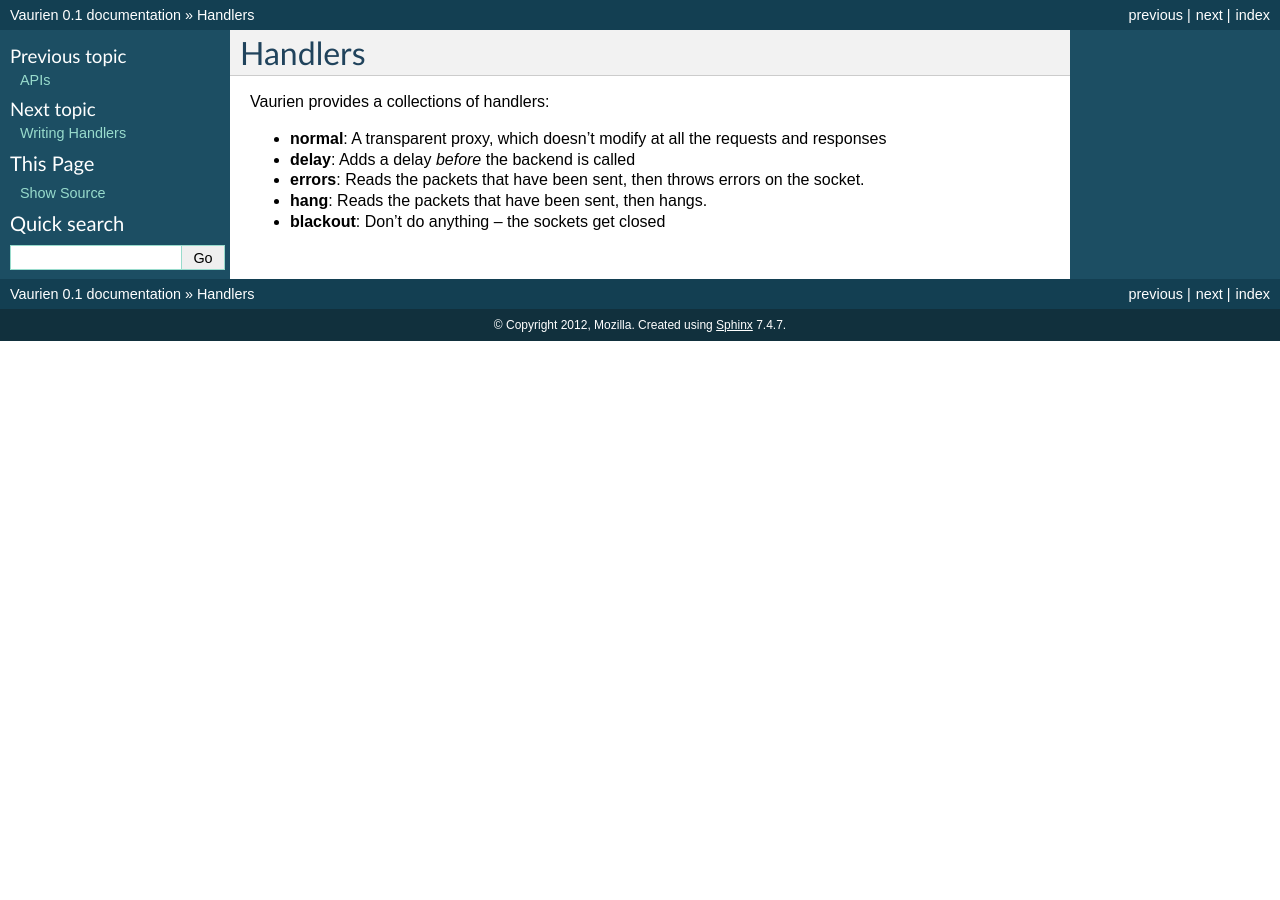
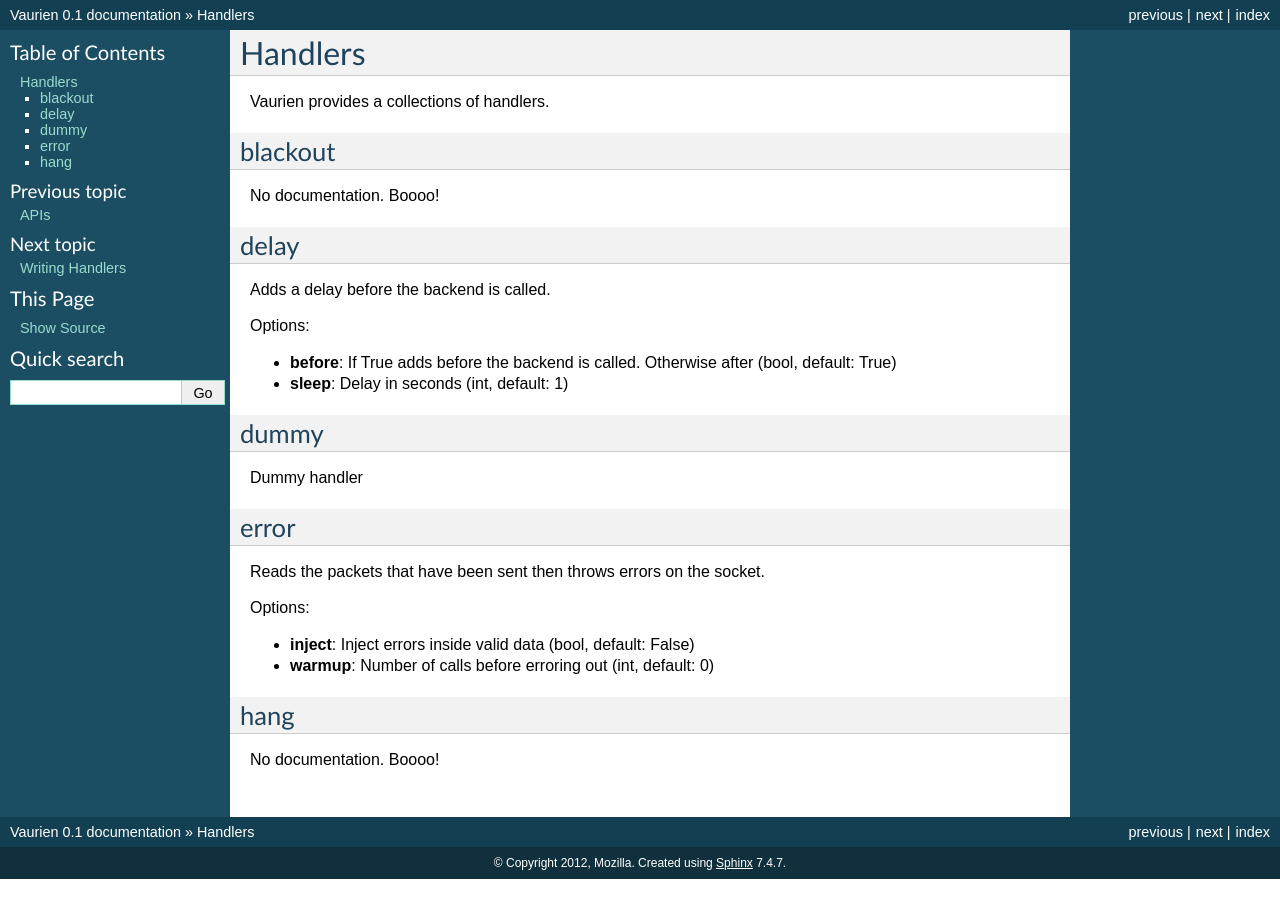
Before and after one commit to community-libs/vaurien, a Sphinx documentation site: the page built from docs/source/handlers.rst, in a window 1280 px wide. Built offline with Sphinx 7.4.7, drawn with Linux system fonts in a browser that asks for light colours.

Commit message:
autogenerate the built-in handlers documentation

```diff
--- a/docs/source/conf.py
+++ b/docs/source/conf.py
@@ -25,7 +25,37 @@ import sys, os
 
 # Add any Sphinx extension module names here, as strings. They can be extensions
 # coming with Sphinx (named 'sphinx.ext.*') or your custom ones.
-extensions = []
+
+class Mock(object):
+    def __init__(self, *args, **kwargs):
+        pass
+
+    def __call__(self, *args, **kwargs):
+        return Mock()
+
+    @classmethod
+    def __getattr__(self, name):
+        if name in ('__file__', '__path__'):
+            return '/dev/null'
+        elif name[0] == name[0].upper():
+            return type(name, (), {})
+
+        return Mock()
+
+
+MOCK_MODULES = ['gevent']
+on_rtd = os.environ.get('READTHEDOCS', None) == 'True'
+
+for mod_name in MOCK_MODULES:
+    sys.modules[mod_name] = Mock()
+
+CURDIR = os.path.abspath(os.path.dirname(__file__))
+sys.path.append(os.path.join(CURDIR, '..', '..'))
+sys.path.append(os.path.join(CURDIR, '..'))
+
+import vaurien
+
+extensions = ['handlers_ext']
 
 # Add any paths that contain templates here, relative to this directory.
 templates_path = ['_templates']
--- a/docs/source/handlers.rst
+++ b/docs/source/handlers.rst
@@ -4,12 +4,43 @@
 Handlers
 ========
 
-Vaurien provides a collections of handlers:
+Vaurien provides a collections of handlers.
 
-- **normal**: A transparent proxy, which doesn't modify at all the requests and
-  responses
-- **delay**: Adds a delay *before* the backend is called
-- **errors**: Reads the packets that have been sent, then throws errors on
-  the socket.
-- **hang**: Reads the packets that have been sent, then hangs.
-- **blackout**: Don't do anything -- the sockets get closed
+blackout
+--------
+
+No documentation. Boooo!
+
+delay
+-----
+
+Adds a delay before the backend is called.
+
+
+Options:
+
+- **before**: If True adds before the backend is called. Otherwise after (bool, default: True)
+- **sleep**: Delay in seconds (int, default: 1)
+
+
+dummy
+-----
+
+Dummy handler
+
+error
+-----
+
+Reads the packets that have been sent then throws errors on the socket.
+
+
+Options:
+
+- **inject**: Inject errors inside valid data (bool, default: False)
+- **warmup**: Number of calls before erroring out (int, default: 0)
+
+
+hang
+----
+
+No documentation. Boooo!
```
Also changed, not shown: docs/handlers_ext.py (added, +56 -0 lines).
